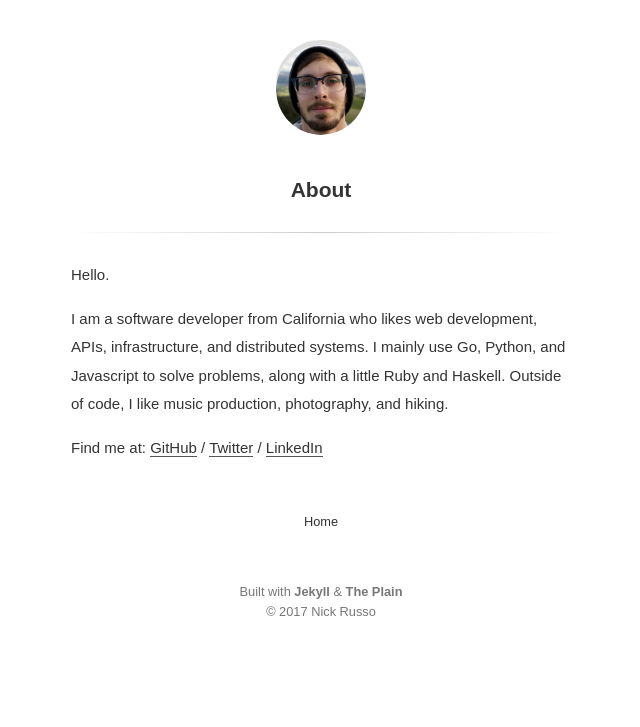
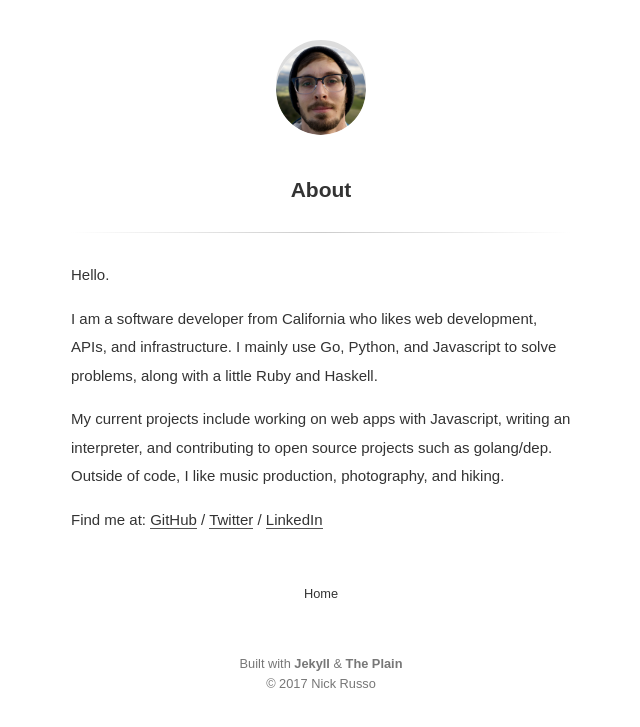
Before and after one commit to nijaru/nijaru.github.io, a Jekyll site: the page built from about.md, in a window 1280 px wide. Shown: the top 727 px of the page, without its empty margins (319-959 px from the left). Built offline with Jekyll 4.4.1, drawn with Linux system fonts in a browser that asks for light colours.

Commit message:
Update about
Signed-off-by: Nick Russo <nicholasjamesrusso@gmail.com>

```diff
--- a/about.md
+++ b/about.md
@@ -5,6 +5,9 @@ title: About
 
 Hello.
 
-I am a software developer from California who likes web development, APIs, infrastructure, and distributed systems. I mainly use Go, Python, and Javascript to solve problems, along with a little Ruby and Haskell. Outside of code, I like music production, photography, and hiking.
+I am a software developer from California who likes web development, APIs, and infrastructure. I mainly use Go, Python, and Javascript to solve problems, along with a little Ruby and Haskell.
+
+My current projects include working on web apps with Javascript, writing an interpreter, and contributing to open source projects such as golang/dep.
+Outside of code, I like music production, photography, and hiking.
 
 Find me at: [GitHub](https://github.com/nijaru) / [Twitter](https://twitter.com/nijaruuu) / [LinkedIn](https://www.linkedin.com/in/nick-russo/)
```
